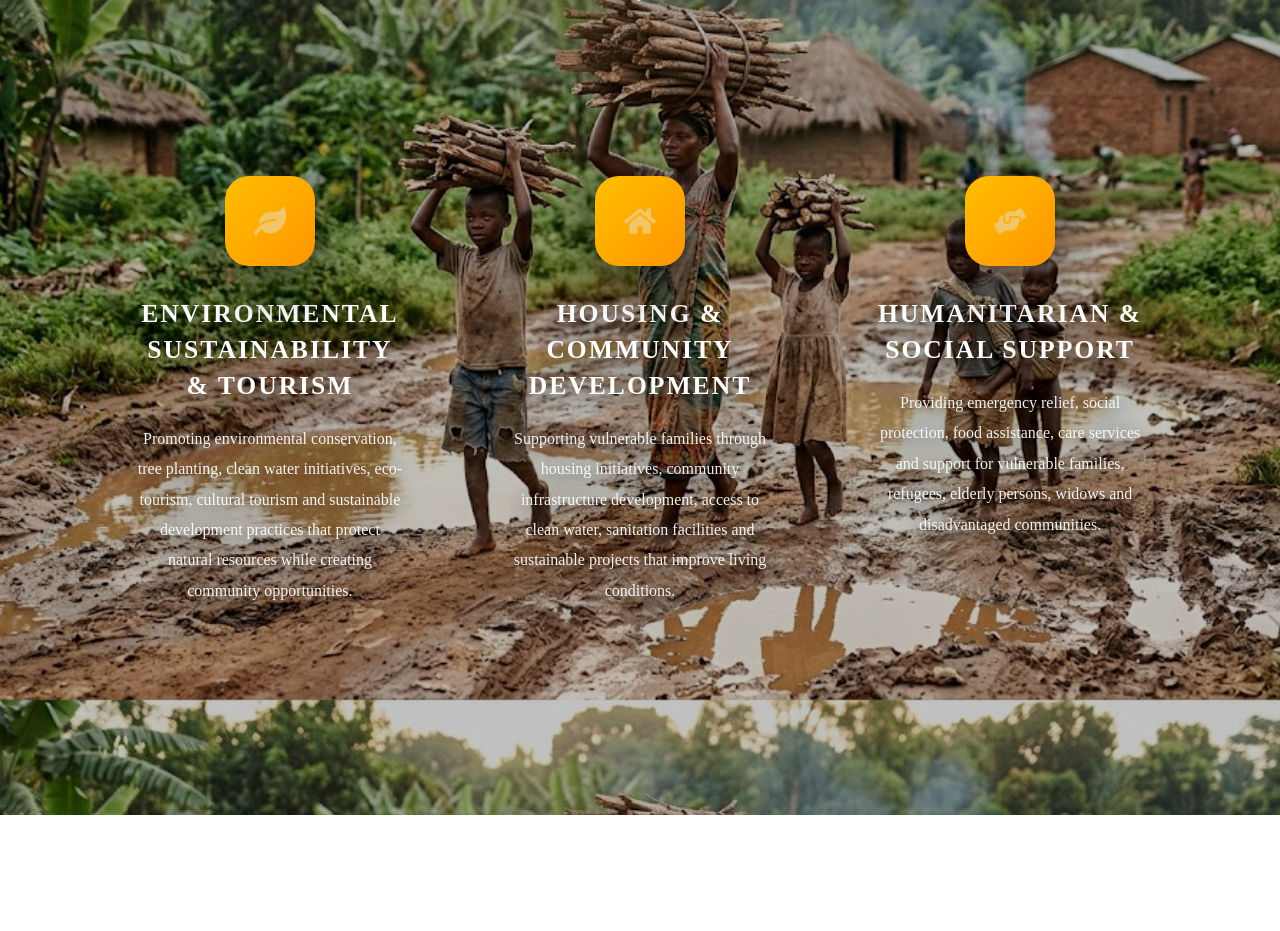
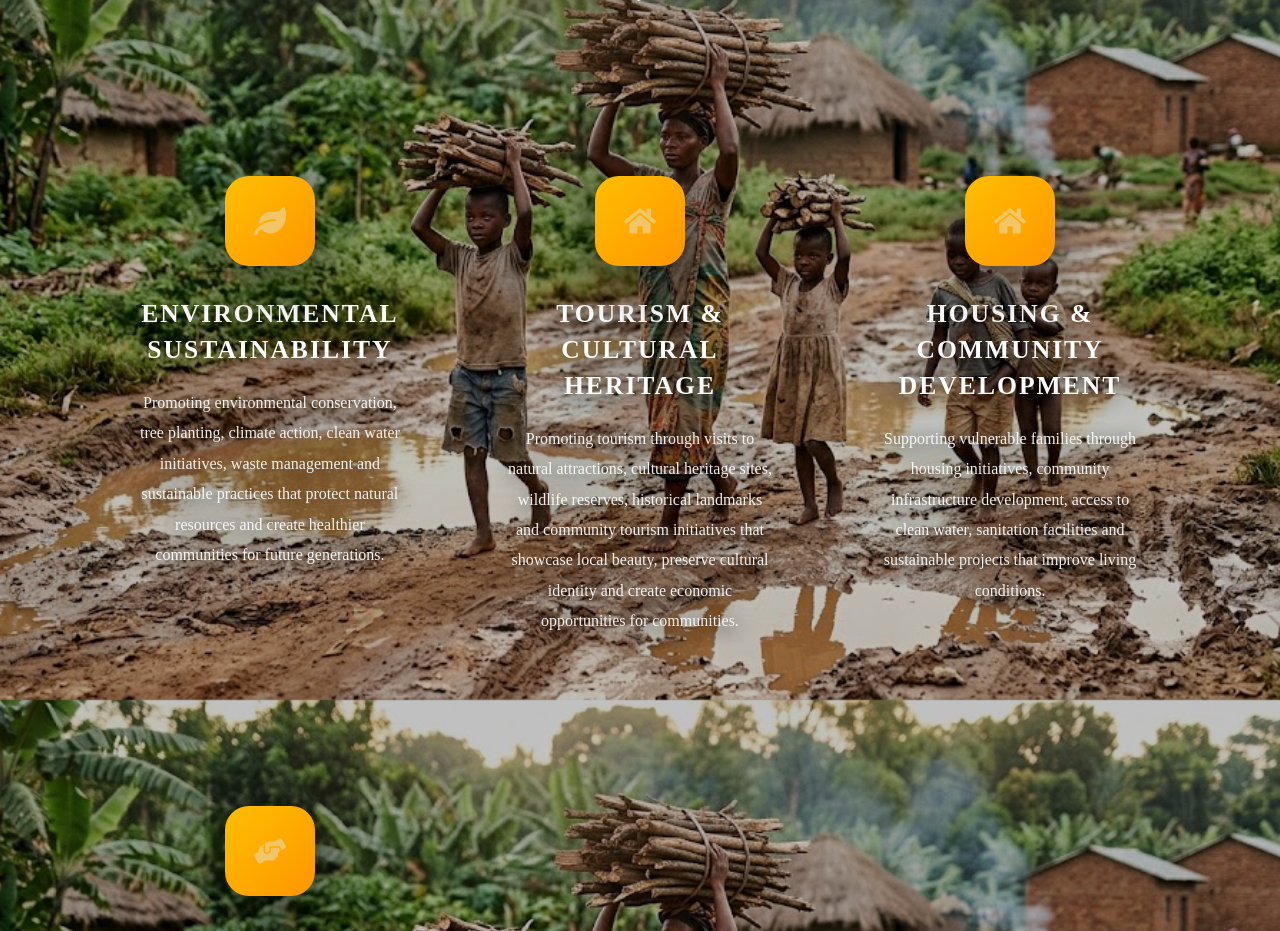
Before and after one commit to nickdev256/s-s-one-family-foundation-, a React (Vite) app in the folder frontend/: page /programs in a window 1280 px wide. Shown: the part 1700-2631 px from the top of the page. Before the commit the page ends 2515 px from the top, so only its background shows below. Built offline with nearby package versions, Linux system fonts and the light colour scheme; no server answers.

Commit message:
Update programs page and foundation programs

```diff
--- a/frontend/src/pages/ProgramsPage.jsx
+++ b/frontend/src/pages/ProgramsPage.jsx
@@ -70,13 +70,20 @@ description:
 },
 
 {
-id:"tourism",
+id:"environment",
 icon:<FaLeaf/>,
-title:"Environmental Sustainability & Tourism",
+title:"Environmental Sustainability",
 description:
-"Promoting environmental conservation, tree planting, clean water initiatives, eco-tourism, cultural tourism and sustainable development practices that protect natural resources while creating community opportunities."
+"Promoting environmental conservation, tree planting, climate action, clean water initiatives, waste management and sustainable practices that protect natural resources and create healthier communities for future generations."
 },
 
+{
+id:"tourism",
+icon:<FaHome/>,
+title:"Tourism & Cultural Heritage",
+description:
+"Promoting tourism through visits to natural attractions, cultural heritage sites, wildlife reserves, historical landmarks and community tourism initiatives that showcase local beauty, preserve cultural identity and create economic opportunities for communities."
+},
 {
 id:"housing",
 icon:<FaHome/>,
```
